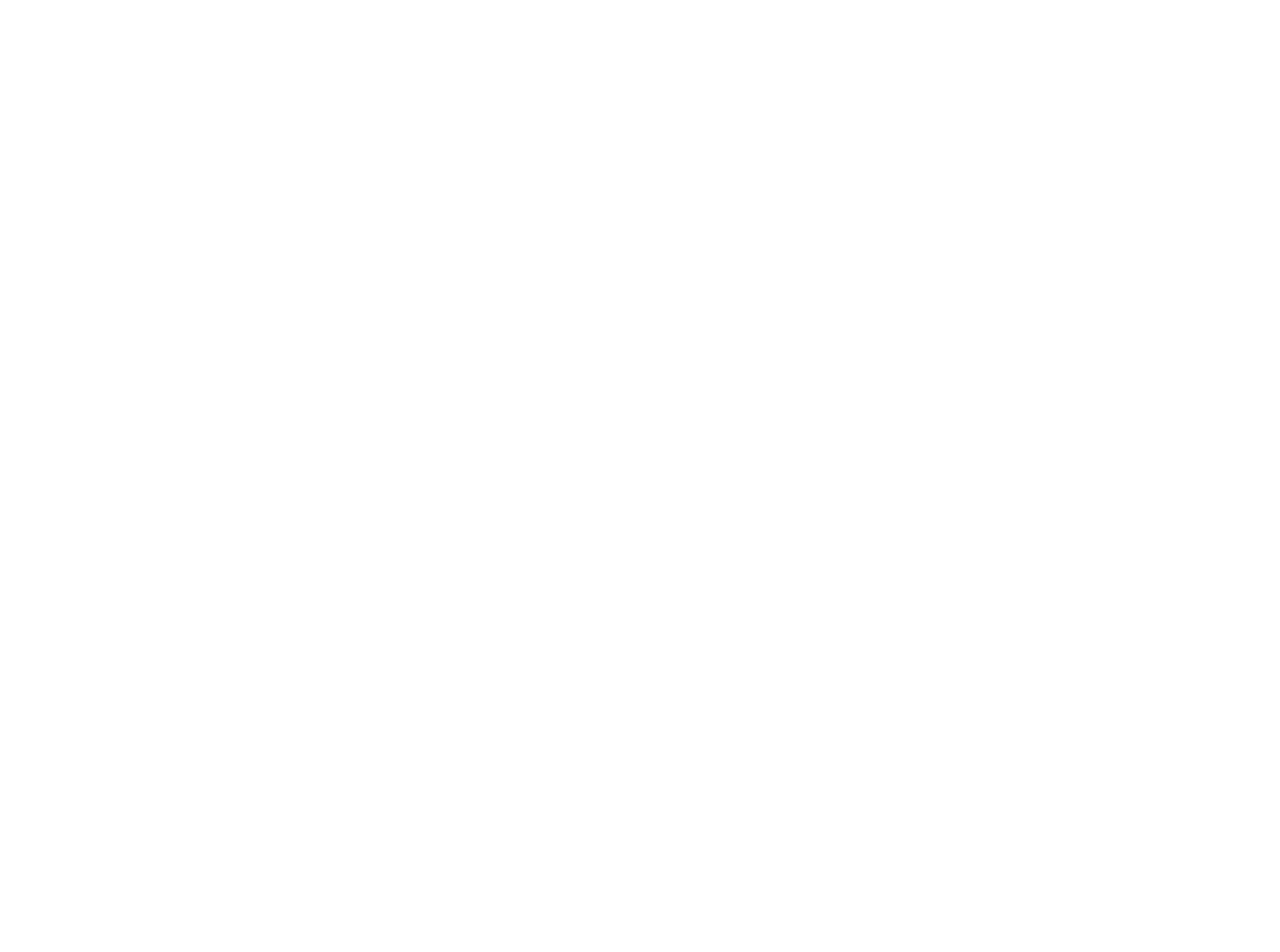
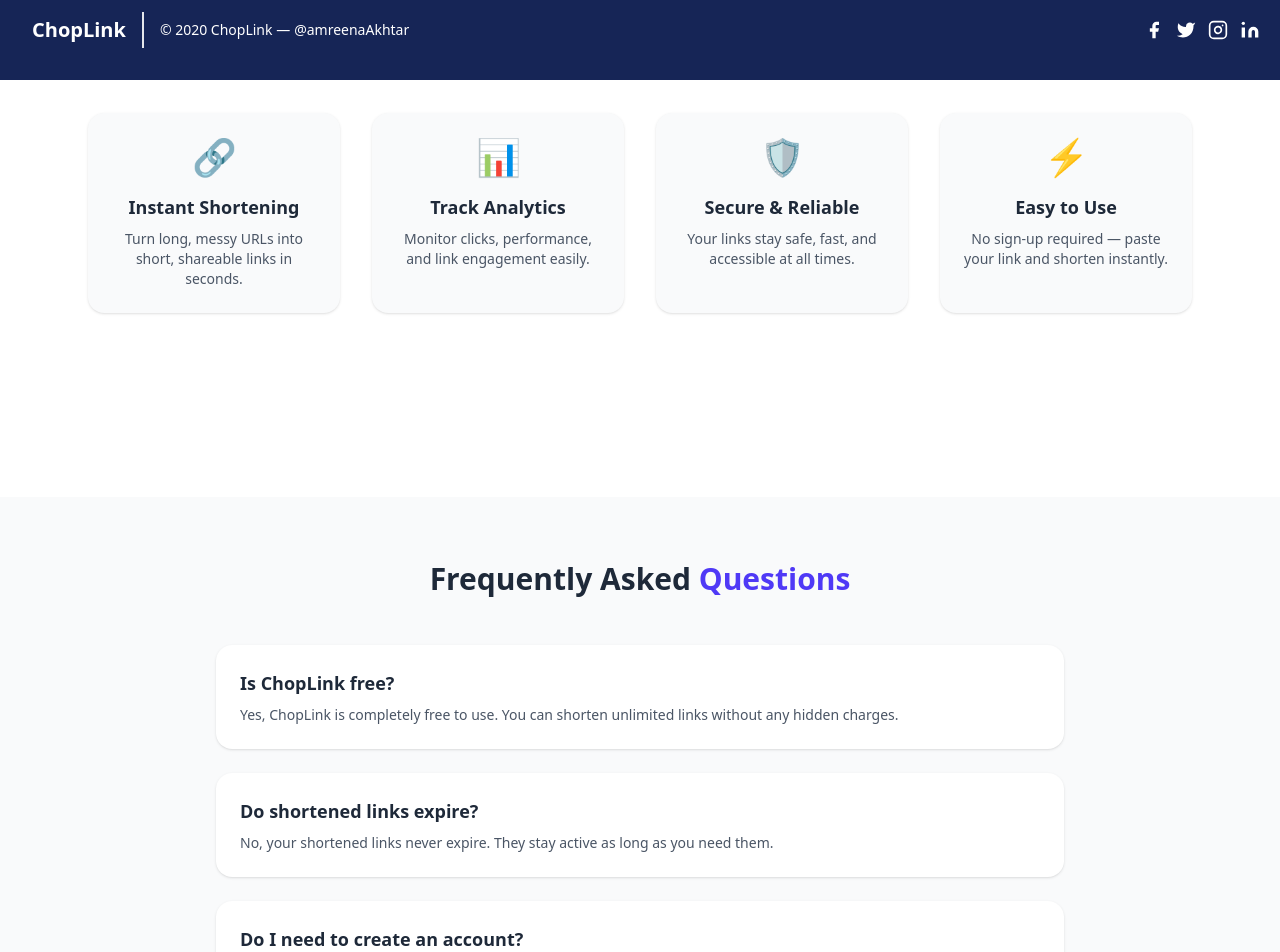
Before and after one commit to AmreenaAkhtar123/Project-ChopLink-URLshortener, a Next.js app: page / in a window 1280 px wide. Shown: the part 720-1672 px from the top of the page. Before the commit the page ends 800 px from the top, so only its background shows below. Built offline with nearby package versions, Linux system fonts and the light colour scheme.

Commit message:
Completing the Home Page

```diff
--- a/app/layout.js
+++ b/app/layout.js
@@ -1,6 +1,7 @@
 import { Geist, Geist_Mono } from "next/font/google";
 import "./globals.css";
 import Navabr from "../components/Navbar";
+import Footer from "@/components/Footer";
 
 const geistSans = Geist({
   variable: "--font-geist-sans",
@@ -25,6 +26,7 @@
       >
 		<Navabr/>
         {children}
+		<Footer/>
       </body>
     </html>
   );
--- a/app/page.js
+++ b/app/page.js
@@ -3,7 +3,7 @@
 export default function Home() {
 	return (
 		<main>
-			<section className="text-gray-600 body-font">
+			<section className="text-gray-600 body-font mt-20">
 				<div className="container mx-auto flex px-5 py-24 md:flex-row flex-col items-center">
 					<div className="lg:flex-grow md:w-1/2 lg:pr-24 md:pr-16 flex flex-col md:items-start md:text-left mb-16 md:mb-0 items-center text-center">
 						<h1 className="title-font sm:text-4xl text-3xl mb-4 font-medium text-gray-900">Shorten your links.
@@ -15,10 +15,7 @@
 							<Link href="/shorten" ><button className="inline-flex text-white bg-[#162556] border-0 py-2 px-6 focus:outline-none hover:bg-indigo-600 rounded text-lg">Try Now
 							</button></Link>
 
-							<Link href="https://github.com/yourusername/your-repo" target="_blank" rel="noopener noreferrer">
-								<button className="ml-4 inline-flex text-gray-700 bg-gray-100 border-0 py-2 px-6 focus:outline-none hover:bg-gray-200 rounded text-lg">GitHub
-								</button>
-							</Link>
+
 						</div>
 					</div>
 					<div className="lg:max-w-lg lg:w-full md:w-1/2 w-5/6">
@@ -27,6 +24,107 @@
 					</div>
 				</div>
 			</section>
+
+			<section className="bg-white py-16 mb-30">
+				<div className="max-w-6xl mx-auto px-6 text-center">
+					<h2 className="text-3xl font-bold text-gray-800 mb-12">
+						Why Choose <span className="text-indigo-600">ChopLink?</span>
+					</h2>
+
+					<div className="grid gap-8 md:grid-cols-2 lg:grid-cols-4">
+						{/* Card 1 */}
+						<div className="bg-gray-50 p-6 rounded-2xl shadow hover:shadow-lg transition">
+							<div className="text-indigo-600 mb-4 text-4xl">🔗</div>
+							<h3 className="text-lg font-semibold text-gray-800 mb-2">
+								Instant Shortening
+							</h3>
+							<p className="text-gray-600 text-sm">
+								Turn long, messy URLs into short, shareable links in seconds.
+							</p>
+						</div>
+
+						{/* Card 2 */}
+						<div className="bg-gray-50 p-6 rounded-2xl shadow hover:shadow-lg transition">
+							<div className="text-indigo-600 mb-4 text-4xl">📊</div>
+							<h3 className="text-lg font-semibold text-gray-800 mb-2">
+								Track Analytics
+							</h3>
+							<p className="text-gray-600 text-sm">
+								Monitor clicks, performance, and link engagement easily.
+							</p>
+						</div>
+
+						{/* Card 3 */}
+						<div className="bg-gray-50 p-6 rounded-2xl shadow hover:shadow-lg transition">
+							<div className="text-indigo-600 mb-4 text-4xl">🛡</div>
+							<h3 className="text-lg font-semibold text-gray-800 mb-2">
+								Secure & Reliable
+							</h3>
+							<p className="text-gray-600 text-sm">
+								Your links stay safe, fast, and accessible at all times.
+							</p>
+						</div>
+
+						{/* Card 4 */}
+						<div className="bg-gray-50 p-6 rounded-2xl shadow hover:shadow-lg transition">
+							<div className="text-indigo-600 mb-4 text-4xl">⚡</div>
+							<h3 className="text-lg font-semibold text-gray-800 mb-2">
+								Easy to Use
+							</h3>
+							<p className="text-gray-600 text-sm">
+								No sign-up required — paste your link and shorten instantly.
+							</p>
+						</div>
+					</div>
+				</div>
+			</section>
+
+
+
+			<section className="bg-gray-50 py-16 pb-40">
+				<div className="max-w-4xl mx-auto px-6">
+					<h2 className="text-3xl font-bold text-center text-gray-800 mb-12">
+						Frequently Asked <span className="text-indigo-600">Questions</span>
+					</h2>
+
+					<div className="space-y-6">
+						{/* FAQ Item 1 */}
+						<div className="bg-white p-6 rounded-2xl shadow hover:shadow-md transition">
+							<h3 className="text-lg font-semibold text-gray-800 mb-2">
+								Is ChopLink free?
+							</h3>
+							<p className="text-gray-600 text-sm">
+								Yes, ChopLink is completely free to use. You can shorten unlimited links without any hidden charges.
+							</p>
+						</div>
+
+						{/* FAQ Item 2 */}
+						<div className="bg-white p-6 rounded-2xl shadow hover:shadow-md transition">
+							<h3 className="text-lg font-semibold text-gray-800 mb-2">
+								Do shortened links expire?
+							</h3>
+							<p className="text-gray-600 text-sm">
+								No, your shortened links never expire. They stay active as long as you need them.
+							</p>
+						</div>
+
+
+
+						{/* FAQ Item 3 */}
+						<div className="bg-white p-6 rounded-2xl shadow hover:shadow-md transition">
+							<h3 className="text-lg font-semibold text-gray-800 mb-2">
+								Do I need to create an account?
+							</h3>
+							<p className="text-gray-600 text-sm">
+								No, you can use ChopLink instantly without signing up. Just paste your URL, shorten it, and share.
+							</p>
+						</div>
+					</div>
+				</div>
+			</section>
+
+
+
 		</main>
 	);
 }
--- /dev/null
+++ b/components/Footer.js
@@ -0,0 +1,46 @@
+import React from 'react'
+
+const Footer = () => {
+	return (
+		<div>
+			<footer className="body-font bg-blue-950 text-white fixed bottom-0 w-full">
+				<div className="container px-5 py-8 mx-auto flex items-center sm:flex-row flex-col">
+
+
+						<span className="ml-3 text-xl font-bold">ChopLink</span>
+
+					<p className="text-sm sm:ml-4 sm:pl-4 sm:border-l-2 sm:border-gray-200 sm:py-2 sm:mt-0 mt-4">© 2020 ChopLink —
+						<a href="https://twitter.com/" className="text-white ml-1" rel="noopener noreferrer" target="_blank">@amreenaAkhtar</a>
+					</p>
+					<span className="inline-flex sm:ml-auto sm:mt-0 mt-4 justify-center sm:justify-start">
+						<a className="text-white">
+							<svg fill="currentColor" stroke-linecap="round" stroke-linejoin="round" stroke-width="2" className="w-5 h-5" viewBox="0 0 24 24">
+								<path d="M18 2h-3a5 5 0 00-5 5v3H7v4h3v8h4v-8h3l1-4h-4V7a1 1 0 011-1h3z"></path>
+							</svg>
+						</a>
+						<a className="ml-3 text-white">
+							<svg fill="currentColor" stroke-linecap="round" stroke-linejoin="round" stroke-width="2" className="w-5 h-5" viewBox="0 0 24 24">
+								<path d="M23 3a10.9 10.9 0 01-3.14 1.53 4.48 4.48 0 00-7.86 3v1A10.66 10.66 0 013 4s-4 9 5 13a11.64 11.64 0 01-7 2c9 5 20 0 20-11.5a4.5 4.5 0 00-.08-.83A7.72 7.72 0 0023 3z"></path>
+							</svg>
+						</a>
+						<a className="ml-3 text-white">
+							<svg fill="none" stroke="currentColor" stroke-linecap="round" stroke-linejoin="round" stroke-width="2" className="w-5 h-5" viewBox="0 0 24 24">
+								<rect width="20" height="20" x="2" y="2" rx="5" ry="5"></rect>
+								<path d="M16 11.37A4 4 0 1112.63 8 4 4 0 0116 11.37zm1.5-4.87h.01"></path>
+							</svg>
+						</a>
+						<a className="ml-3 text-white">
+							<svg fill="currentColor" stroke="currentColor" stroke-linecap="round" stroke-linejoin="round" stroke-width="0" className="w-5 h-5" viewBox="0 0 24 24">
+								<path stroke="none" d="M16 8a6 6 0 016 6v7h-4v-7a2 2 0 00-2-2 2 2 0 00-2 2v7h-4v-7a6 6 0 016-6zM2 9h4v12H2z"></path>
+								<circle cx="4" cy="4" r="2" stroke="none"></circle>
+							</svg>
+						</a>
+					</span>
+				</div>
+			</footer>
+
+		</div>
+	)
+}
+
+export default Footer
--- a/components/Navbar.js
+++ b/components/Navbar.js
@@ -10,7 +10,6 @@
 				<nav className="md:ml-auto flex flex-wrap items-center text-base justify-center">
 					<Link href="/" className="mr-5 hover:text-gray-500">Home</Link>
 					<Link href="/about" className="mr-5 hover:text-gray-500">About</Link>
-					<Link href="/shorten" className="mr-5 hover:text-gray-500">Shorten</Link>
 					<Link href="/contact" className="mr-5 hover:text-gray-500">Contact Us</Link>
 				</nav>
 				<Link href="/shorten" ><button className="inline-flex items-center bg-gray-100 border-0 py-1 px-3 focus:outline-none hover:bg-gray-200 rounded text-base mt-4 md:mt-0 text-black">Try Now
```
